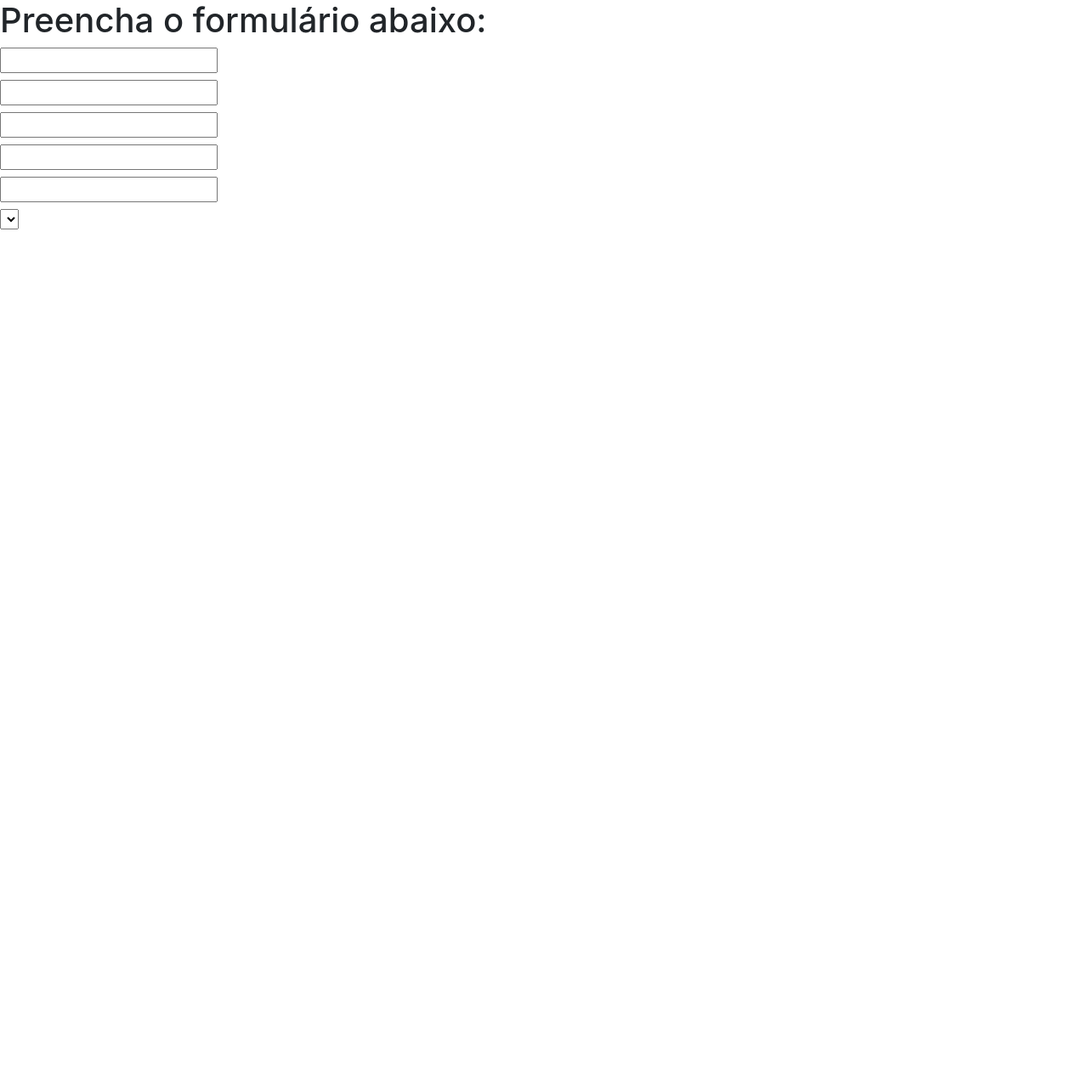
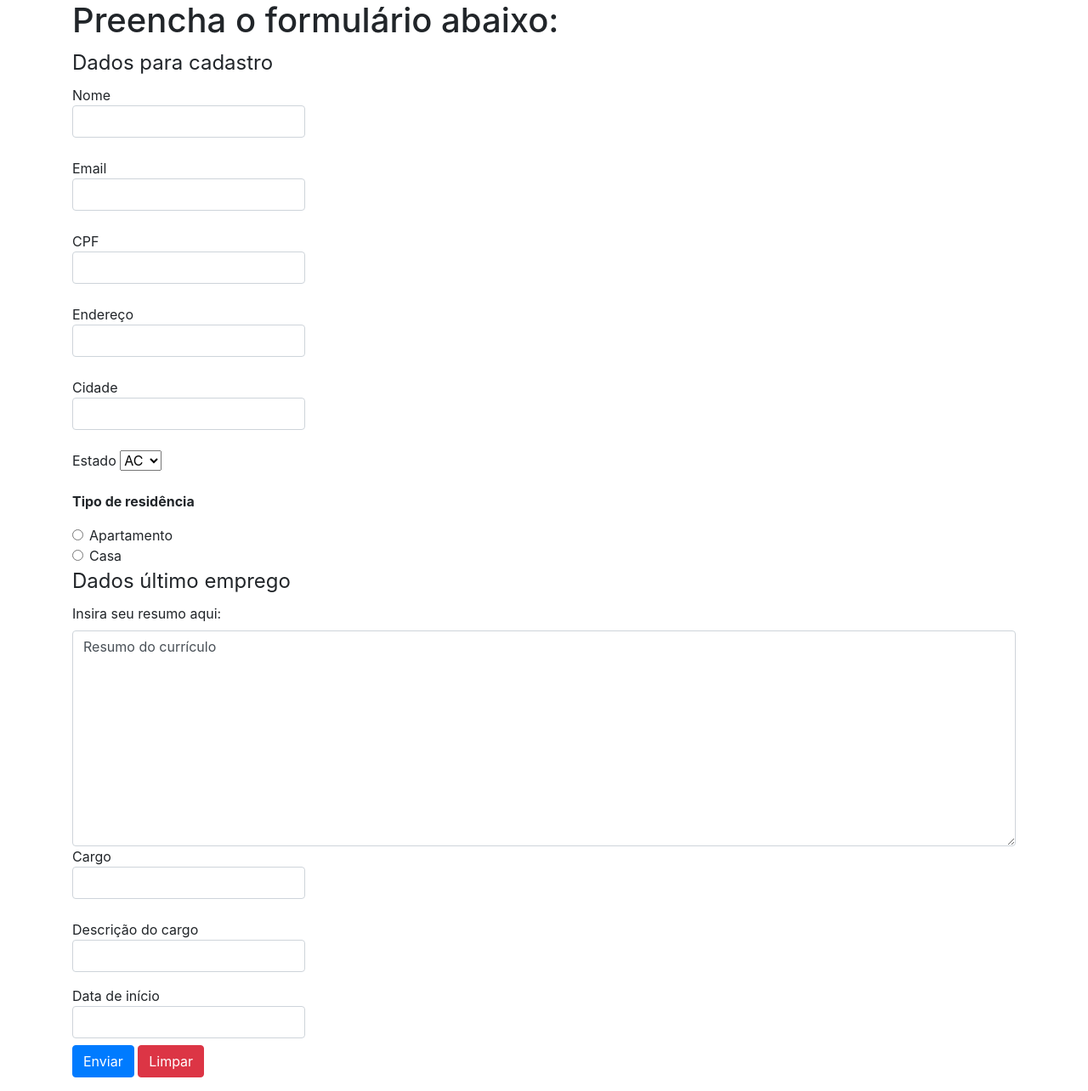
Before and after one commit to Thiagoccarb/Modualo-1-Fudamentos, a plain HTML site: page Bloco-6/Dia-2/index.html in a window 1280 px wide. Shown: the whole page at 85% size. Before the commit the page ends 800 px from the top, so only its background shows below. Drawn offline with Linux system fonts and the light colour scheme.

Commit message:
form pronto com uso de biblioteca bootstrap

```diff
--- a/Bloco-6/Dia-2/index.html
+++ b/Bloco-6/Dia-2/index.html
@@ -1,5 +1,6 @@
 <!DOCTYPE html>
 <html lang="en">
+
 <head>
     <meta charset="UTF-8">
     <meta http-equiv="X-UA-Compatible" content="IE=edge">
@@ -7,46 +8,91 @@
     <title>Document</title>
     <link rel="stylesheet" href="bootstrap-4.5.3-dist/css/bootstrap.min.css">
 </head>
+
 <body>
-    <Header>
+    <Header class="container lead">
         <h1>Preencha o formulário abaixo:</h1>
     </Header>
     <main>
+        <form class="container" action="">
             <fieldset>
-        <div>
-            <label for="nome">
-                <input type="text" name="nome" id="nome" maxlength="40" required>
+                <legend>Dados para cadastro</legend>
+                <div class="mb-3">
+                    <label class="form-label" for="nome">Nome
+                        <input class="form-control" type="text" name="nome" id="nome" maxlength="40" required>
                     </label>
                 </div>
-        <div>
-            <label for="email">
-                <input type="email" name="email" id="email" maxlength="50" required>
+                <div class="mb-3">
+                    <label class="form-label" for="email">Email
+                        <input class="form-control" type="email" name="email" id="email" maxlength="50" required>
                     </label>
                 </div>
-        <div>
-            <label for="cpf">
-                <input type="number" name="cpf" id="cpf" maxlength="11" required>
+                <div class="mb-3">
+                    <label class="form-label" for="cpf">CPF
+                        <input class="form-control" type="texto" name="cpf" id="cpf" maxlength="11" required>
                     </label>
                 </div>
-        <div>
-            <label for="endereco">
-                <input type="text" name="endereco" id="endereco" maxlength="200" required>
+                <div class="mb-3">
+                    <label class="form-label" for="endereco">Endereço
+                        <input class="form-control" type="text" name="endereco" id="endereco" maxlength="200" required>
                     </label>
                 </div>
-        <div>
-            <label for="cidade">
-                <input type="text" name="cidade" id="cidade" maxlength="28" required>
+                <div class="mb-3">
+                    <label class="form-label" for="cidade">Cidade
+                        <input class="form-control" type="text" name="cidade" id="cidade" maxlength="28" required>
                     </label>
                 </div>
-        <div>
-            <label for="">
-                <select name="" id=""></select>
+                <div class="mb-3">
+                    <label class="form-label" for="estados">Estado
+                        <select name="" id="estados"></select>
+                    </label>
+                </div>
+                <p id="radioLabel"></p><strong>Tipo de residência</strong></p>
+                <div class="form-check">
+                    <input class="form-check-input" type="radio" value="apartamento" id="apartamento">
+                    <label class="form-check-label" for="apartamento">
+                        Apartamento
+                    </label>
+                </div>
+                <div class="form-check">
+                    <input class="form-check-input" type="radio" value="casa" id="casa">
+                    <label class="form-check-label" for="casa">
+                        Casa
                     </label>
                 </div>
             </fieldset>
-
+            <fieldset>
+                <legend>Dados último emprego</legend>
+                <div class="form-floating">
+                    <label for="resumo">Insira seu resumo aqui:</label>
+                    <textarea class="form-control" name="resumo" id="resumo" cols="30" rows="10"
+                        maxlength="1000">Resumo do currículo</textarea>
+                </div>
+                <div class="mb-3">
+                    <label class="form-label" for="cargo">Cargo
+                        <input class="form-control" type="text" name="cargo" id="cargo" maxlength="40" required>
+                    </label>
+                </div>
+                <div class="mb-3">
+                    <label class="form-check-label" for="descricao">Descrição do cargo
+                        <input class="form-control" type="text" name="descrição" id="descrição" maxlength="500"
+                            required>
+                    </label>
+                </div>
+                <div class="mb-3">
+                    <label class="form-label" for="data">Data de início
+                        <input class="form-control" type="text" name="data" id="data" required>
+                    </label>
+                <div class="d-grid gap-2 d-md-block">
+                    <button type="submit" class="btn btn-primary">Enviar</button>
+                    <button type="submit" class="btn btn-danger">Limpar</button>
+                </div>
+            </fieldset>
+        </form>
     </main>
     <script src="jquery-3.6.0.min.js"></script>
     <script src="bootstrap-4.5.3-dist/js/bootstrap.min.js"></script>
+    <script src="script.js"></script>
 </body>
+
 </html>
--- a/Bloco-6/Dia-2/script.js
+++ b/Bloco-6/Dia-2/script.js
@@ -1 +1,12 @@
-const states = ['AC', 'AL', 'AP', 'AM', 'BA', 'CE', 'ES', 'GO', 'MA', 'MT', 'MS', 'MG', 'PA', 'PB', 'PR', 'PE', 'PI', 'RJ', 'RN', 'RS', 'RO', 'RR', 'SC', 'SP', 'SE', 'TO', 'DF'];
+function createStates(){
+    const states = ['AC', 'AL', 'AP', 'AM', 'BA', 'CE', 'ES', 'GO', 'MA', 'MT', 'MS', 'MG', 'PA', 'PB', 'PR', 'PE', 'PI', 'RJ', 'RN', 'RS', 'RO', 'RR', 'SC', 'SP', 'SE', 'TO', 'DF'];
+    const select = document.getElementById('estados');
+    for (let i = 0; i < states.length; i++) {
+        let option = document.createElement('option');
+        const element = states[i];
+        option.value = element;
+        option.innerText = element;
+        select.appendChild(option);
+    }
+}
+createStates();
--- a/Bloco-6/Dia-2/style.css
+++ b/Bloco-6/Dia-2/style.css
@@ -0,0 +1,8 @@
+fieldset {
+  padding:16px;
+  border: 1px solid;
+}
+.legend1 {
+  margin-bottom:0px;
+  margin-left:16px;
+}
```
Lines whose indentation alone changed are shown as unchanged.
